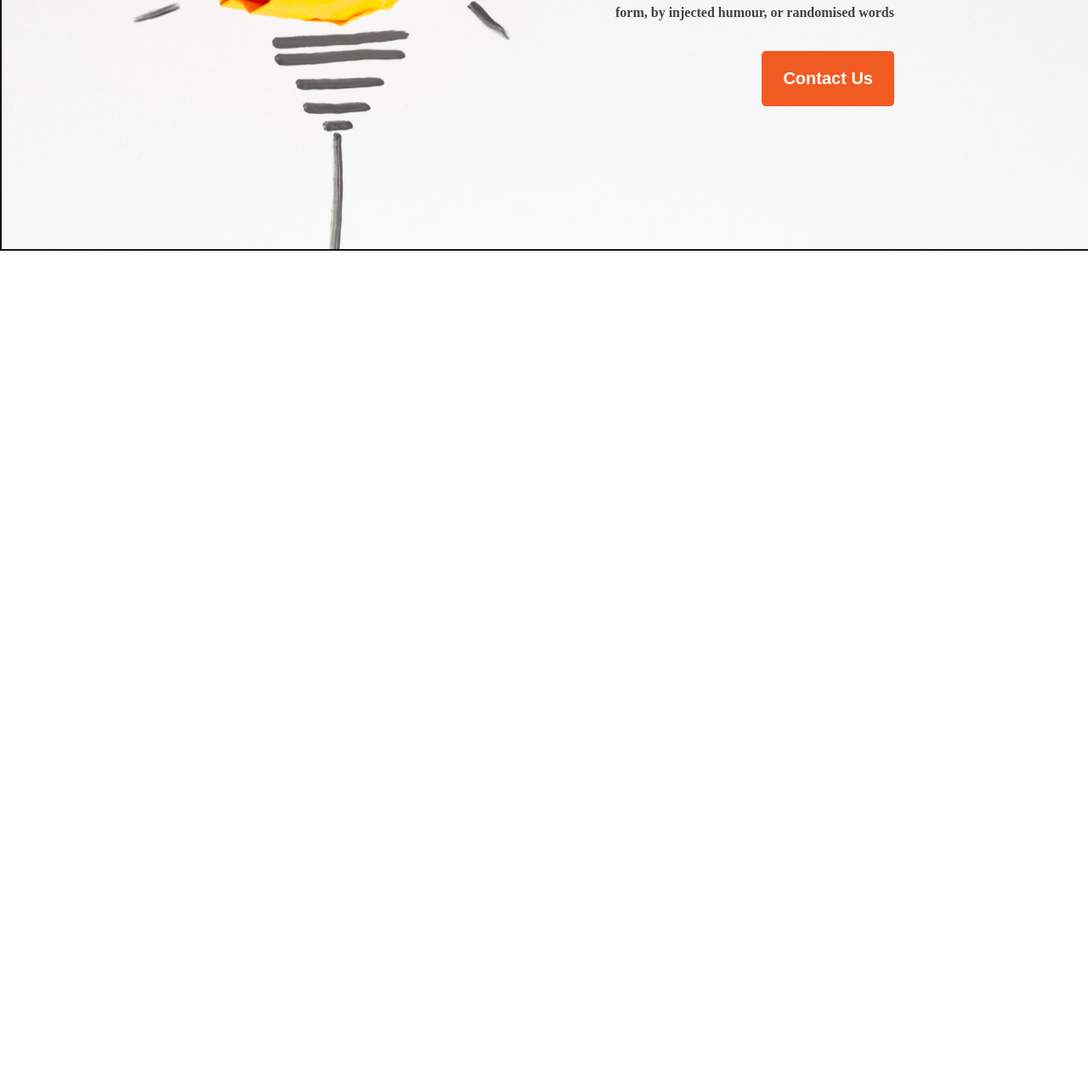
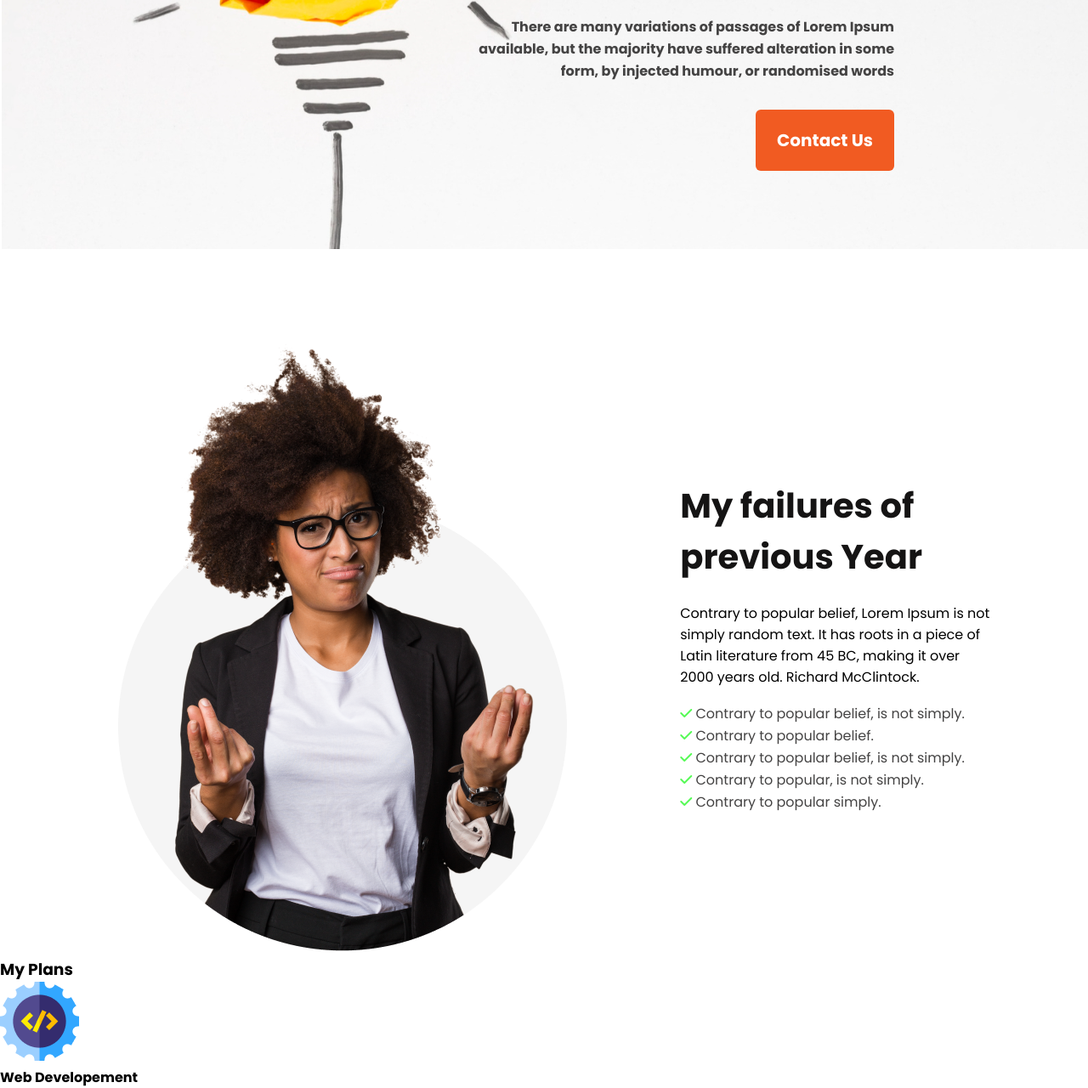
Before and after one commit to Himel-junaed/first-assignment, a plain HTML site: page index.html in a window 1280 px wide. Shown: the part 517-1797 px from the top of the page at 85% size. Before the commit the page ends 812 px from the top, so only its background shows below. Drawn offline with Linux system fonts and the light colour scheme.

Commit message:
failre added

```diff
--- a/index.html
+++ b/index.html
@@ -1,21 +1,69 @@
 <!DOCTYPE html>
 <html lang="en">
+
 <head>
     <meta charset="UTF-8">
     <meta http-equiv="X-UA-Compatible" content="IE=edge">
     <meta name="viewport" content="width=device-width, initial-scale=1.0">
     <title>First Assignment</title>
     <link rel="stylesheet" href="style.css">
+    <link rel="preconnect" href="https://fonts.googleapis.com">
+    <link rel="preconnect" href="https://fonts.gstatic.com" crossorigin>
+    <link
+        href="https://fonts.googleapis.com/css2?family=Poppins:wght@400;700&family=Work+Sans:wght@400;600;700&display=swap"
+        rel="stylesheet">
+    <script src="https://kit.fontawesome.com/6857ae47c0.js" crossorigin="anonymous"></script>
 </head>
+
 <body>
     <main>
         <section class="banner-section">
             <div class="banner">
                 <h1 class="banner-tittle">All Thinks Are<br><span>Possible If You</span><br> <span>believe</span> </h1>
-                <p class="primary-para">There are many variations of passages of Lorem Ipsum <br><span>available, but the majority have suffered alteration in some</span><br><span>form, by injected humour, or randomised words</span></p>
+                <p class="primary-para">There are many variations of passages of Lorem Ipsum <br><span>available, but
+                        the majority have suffered alteration in some</span><br><span>form, by injected humour, or
+                        randomised words</span></p>
                 <button class="btn-contact">Contact Us</button>
+            </div>
+        </section>
+        <!-- failure section -->
+        <section class="failure-section">
+            <div class="failures">
+                <div>
+                    <img src="./images/person.png" alt="">
+                </div>
+                <div>
+                    <h3 class="failure-tittle">My failures of <br><span>previous Year</span></h3>
+                    <p>
+                    <pre>Contrary to popular belief, Lorem Ipsum is not</pre>
+                    <pre>simply random text. It has roots in a piece of</pre>
+                    <pre>Latin literature from 45 BC, making it over</pre>2000 years old. Richard McClintock.</p>
+                    <div class="check-point">
+                        <p><a href="./images/icons/"><i class="fa-solid fa-check"></i></a> Contrary to popular belief,
+                            is not simply.</p>
+                        <p><a href="./images/icons/"><i class="fa-solid fa-check"></i></a> Contrary to popular belief.
+                        </p>
+                        <p><a href="./images/icons/"><i class="fa-solid fa-check"></i></a> Contrary to popular belief,
+                            is not simply.</p>
+                        <p><a href="./images/icons/"><i class="fa-solid fa-check"></i></a> Contrary to popular, is not
+                            simply.</p>
+                        <p><a href="./images/icons/"><i class="fa-solid fa-check"></i></a> Contrary to popular simply.
+                        </p>
+                    </div>
+                </div>
+            </div>
+        </section>
+        <!-- plans section -->
+        <section class="plans-section">
+            <h3>My Plans</h3>
+            <div class="plans">
+                <div class="">
+                    <img src="./images/icons/web.png" alt="">
+                    <h4>Web Developement</h4>
+                </div>
             </div>
         </section>
     </main>
 </body>
+
 </html>
--- a/style.css
+++ b/style.css
@@ -1,41 +1,73 @@
-*{
+* {
     margin: 0;
+    font-family: poppins;
 }
-.banner-section{
+
+/* banner styles */
+.banner-section {
     background: url("./images/banner/banner1.png");
     background-repeat: no-repeat;
     width: 100%;
     height: 808px;
-    border: 2px solid #151414;
+    border: 2px solid #ffffff;
+}
 
-}
-.banner{
+.banner {
     display: flex;
     flex-direction: column;
     align-items: end;
     margin-right: 230px;
     margin-top: 216px;
 }
-.banner-tittle{
+
+.banner-tittle {
     color: #151414;
     font-size: 65px;
     font-weight: 700;
     text-align: end;
 }
-.primary-para{
+
+.primary-para {
     color: #444343;
     margin-top: 24px;
     font-weight: 700;
     text-align: end;
     line-height: 26px;
 }
-.btn-contact{
+
+.btn-contact {
     color: #ffff;
     font-size: 20px;
     font-weight: 600;
     padding: 21px 25px;
     background: #F15B22;
-    border-radius: 5px;
+    border-radius: 6px;
     border: none;
     margin-top: 32px;
 }
+
+
+/* My failures style */
+p a{
+    text-decoration: none;
+    color: rgb(85, 250, 85);
+}
+.failures{
+    display: flex;
+    justify-content: space-evenly;
+    align-items: center;
+    margin-top: 100px;
+}
+.failure-tittle{
+    color: #151414;
+    font-size: 40px;
+    font-weight: 700;
+    margin-bottom: 24px;
+}
+.check-point{
+    color: #444343;
+    line-height: 26px;
+    margin-top: 18px;
+}
+
+/* plans style */
```
